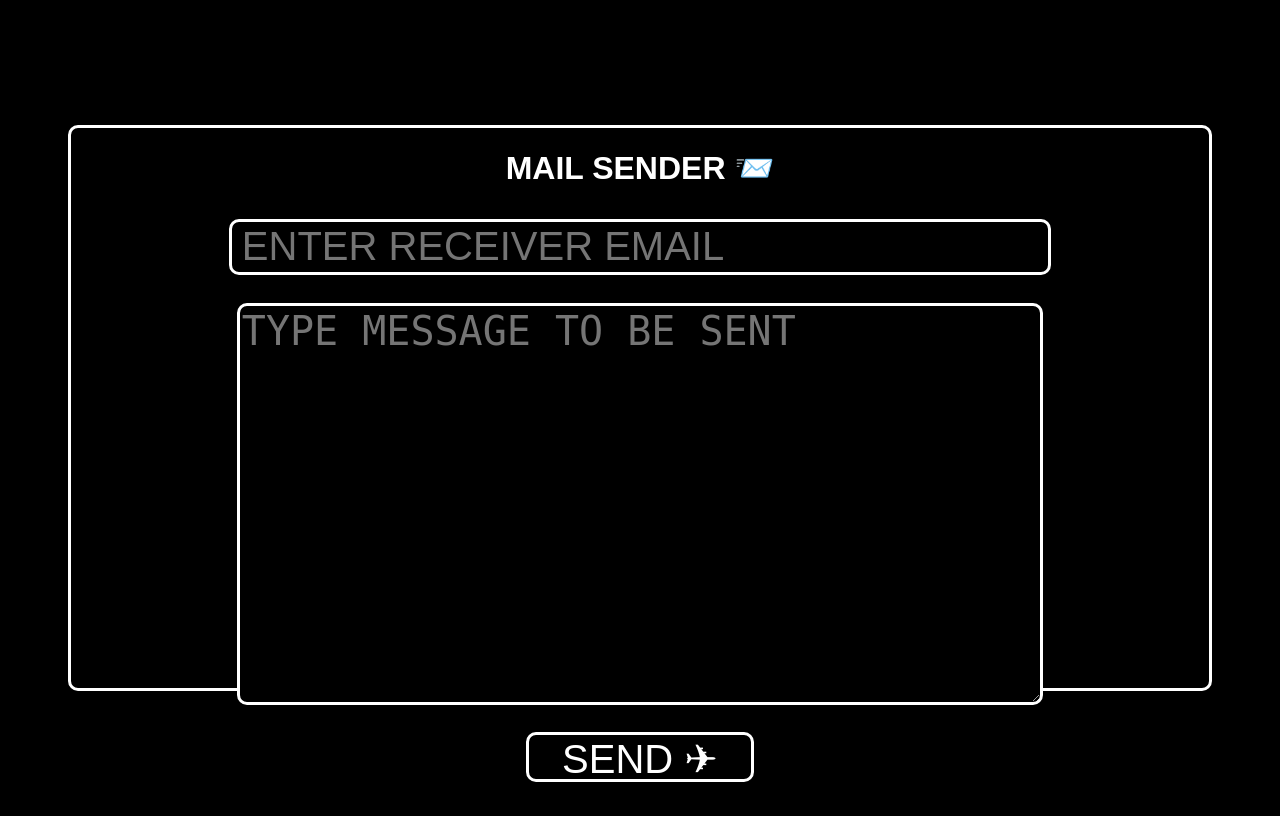
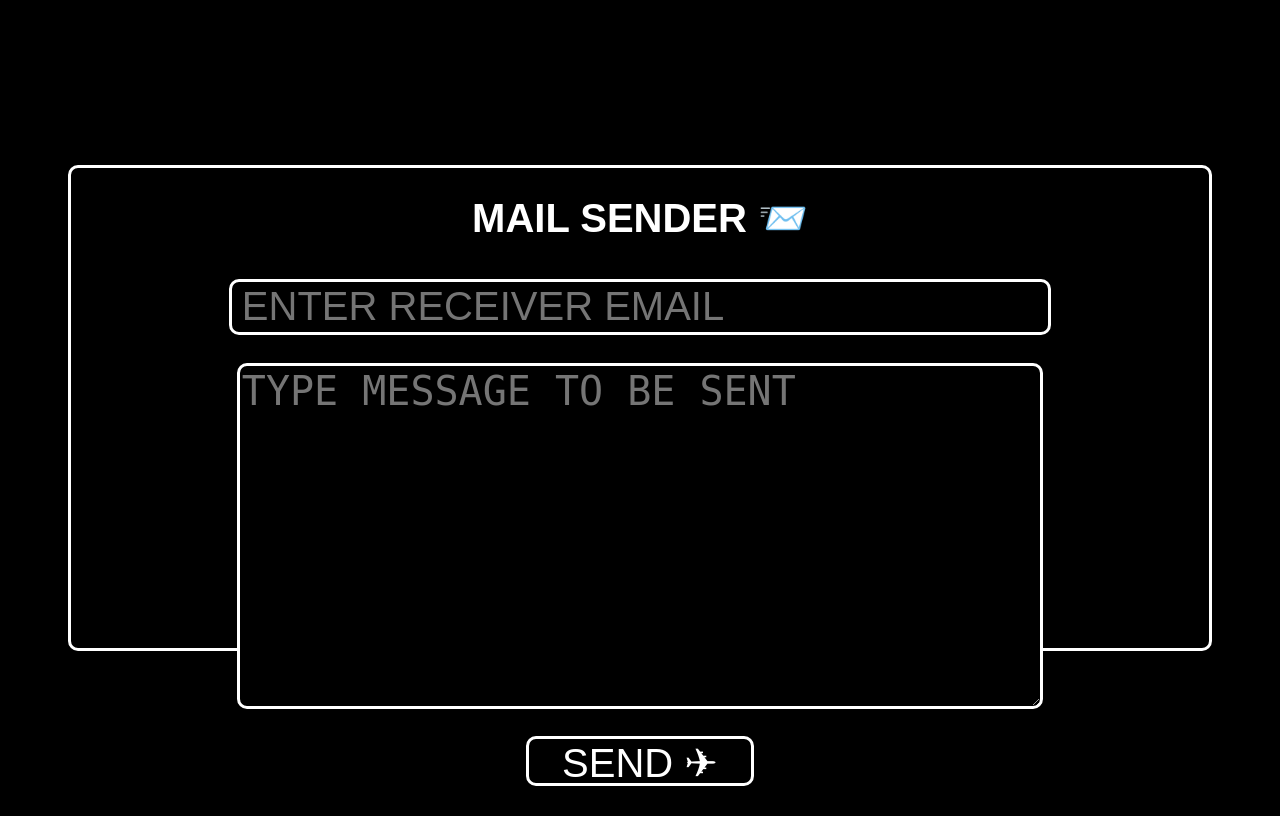
Before and after one commit to Sman12345678/Mail-Sender, a Flask app: page / in a window 1280 px wide. Run offline with Flask 3, Linux system fonts and the light colour scheme.

Commit message:
Update index.html

```diff
--- a/templates/index.html
+++ b/templates/index.html
@@ -19,7 +19,7 @@
     width:90%;
     justify-content:center;
     text-align:center;
-    height:70%;
+    height:60%;
  }
   #send{
     color:#fff;
@@ -60,7 +60,7 @@
 <body>
 
   <form action="/send-mail" id="container">
-    <h1 style="color:#fff">MAIL SENDER 📨</h1>
+    <h1 style="color:#fff;font-size:40px">MAIL SENDER 📨</h1>
     <input type="email" placeholder="ENTER RECEIVER EMAIL" id="send" name="receiver-email"><br><br>
 
          <textarea rows="5" cols="10" placeholder="TYPE MESSAGE TO BE SENT" id="text" name="body"></textarea><br><br>
```
